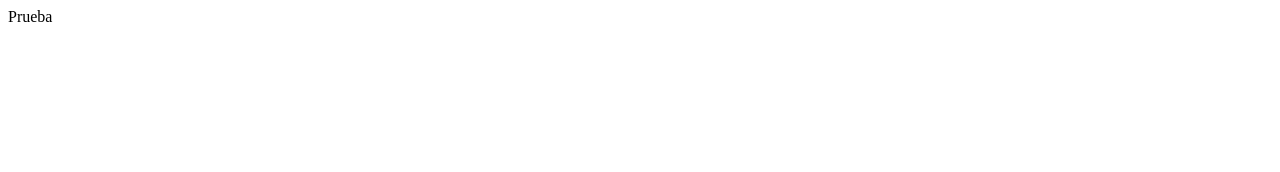
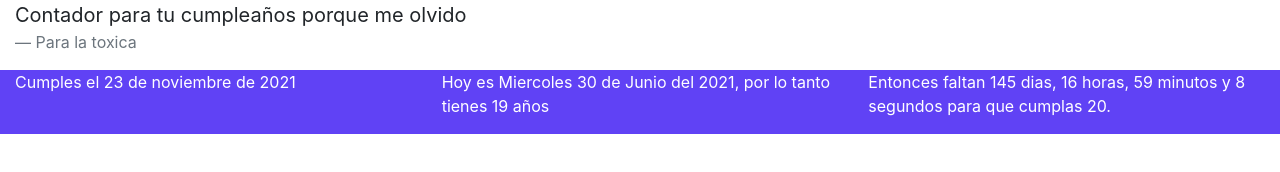
Before and after one commit to 99Arrzel/CraniumAdamantium.github.io, a plain HTML site: page cumple/lore.html in a window 1280 px wide. Drawn offline with nearby package versions, Linux system fonts and the light colour scheme.

Commit message:
ContadorSimple

```diff
--- a/cumple/lore.html
+++ b/cumple/lore.html
@@ -1,12 +1,117 @@
 <!DOCTYPE html>
 <html lang="en">
   <head>
+    <!-- Bootstrap porque no voy a hacerlo a mano -->
+    <link
+      rel="stylesheet"
+      href="https://cdn.jsdelivr.net/npm/bootstrap@4.6.0/dist/css/bootstrap.min.css"
+      integrity="sha384-B0vP5xmATw1+K9KRQjQERJvTumQW0nPEzvF6L/Z6nronJ3oUOFUFpCjEUQouq2+l"
+      crossorigin="anonymous"
+    />
+    <script
+      src="https://code.jquery.com/jquery-3.5.1.slim.min.js"
+      integrity="sha384-DfXdz2htPH0lsSSs5nCTpuj/zy4C+OGpamoFVy38MVBnE+IbbVYUew+OrCXaRkfj"
+      crossorigin="anonymous"
+    ></script>
+    <script
+      src="https://cdn.jsdelivr.net/npm/bootstrap@4.6.0/dist/js/bootstrap.bundle.min.js"
+      integrity="sha384-Piv4xVNRyMGpqkS2by6br4gNJ7DXjqk09RmUpJ8jgGtD7zP9yug3goQfGII0yAns"
+      crossorigin="anonymous"
+    ></script>
+    <!--  -->
     <meta charset="UTF-8" />
     <meta http-equiv="X-UA-Compatible" content="IE=edge" />
     <meta name="viewport" content="width=device-width, initial-scale=1.0" />
     <title>Cumpleaños de Lore</title>
   </head>
   <body>
-    Prueba
+    <div class="container-fluid">
+      <div class="row">
+        <div class="col-md-12">
+          <blockquote class="blockquote">
+            <p class="mb-0">Contador para tu cumpleaños porque me olvido</p>
+            <footer class="blockquote-footer">Para la toxica</footer>
+          </blockquote>
+          <div class="row" style="background-color: #6042f5">
+            <div class="col-md-4">
+              <p class="text-white">Cumples el 23 de noviembre de 2021</p>
+            </div>
+
+            <div class="col-md-4">
+              <p id="hoy" class="text-white">Para ese dia falta...</p>
+            </div>
+            <div class="col-md-4">
+              <p id="fecha" class="text-white">2020</p>
+            </div>
+          </div>
+        </div>
+      </div>
+    </div>
   </body>
 </html>
+<script>
+  const date = new Date();
+  const queMesEs = date.getMonth();
+  const queDiaEs = date.getDay();
+  const elmes = [
+    "Enero",
+    "Febrero",
+    "Marzo",
+    "Abril",
+    "Mayo",
+    "Junio",
+    "Julio",
+    "Agosto",
+    "Septiembre",
+    "Octubre",
+    "Noviembre",
+    "Dicienmbre",
+  ];
+  const losdias = [
+    "Domingo",
+    "Lunes",
+    "Martes",
+    "Miercoles",
+    "Jueves",
+    "Viernes",
+    "Sabado",
+  ];
+  const nacimiento = 2001;
+  tuEdad = function () {
+    if (parseInt(date.getUTCDate()) >= 23 && parseInt(queMesEs) >= 11) {
+      return Math.abs(nacimiento - date.getFullYear());
+    } else {
+      return Math.abs(nacimiento - date.getFullYear() + 1);
+    }
+  };
+  // No sé si hay una forma más fácil de traducir XD
+  function escrito() {
+    return `Hoy es ${losdias[queDiaEs]} ${date.getUTCDate()} de ${
+      elmes[queMesEs]
+    } del ${date.getFullYear()}, por lo tanto tienes ${tuEdad()} años`;
+  }
+
+  var update = setInterval(function () {
+    const tucumple = new Date(
+      `Nov 23, ${date.getFullYear()} 15:37:25`
+    ).getTime();
+    const hoy = new Date().getTime();
+    const faltante = tucumple - hoy;
+    const faltanteDias = Math.floor(faltante / (1000 * 60 * 60 * 24));
+    const faltanteHoras = Math.floor(
+      (faltante % (1000 * 60 * 60 * 24)) / (1000 * 60 * 60)
+    );
+    const faltanteMinutos = Math.floor(
+      (faltante % (1000 * 60 * 60)) / (1000 * 60)
+    );
+    const faltanteSegundos = Math.floor((faltante % (1000 * 60)) / 1000);
+
+    // const diasFaltantes = Math.floor(date.)
+    document.getElementById(
+      "fecha"
+    ).innerHTML = `Entonces faltan ${faltanteDias} dias, ${faltanteHoras} horas, ${faltanteMinutos} minutos y ${faltanteSegundos} segundos para que cumplas ${
+      tuEdad() + 1
+    }.`;
+  }, 1000);
+  document.getElementById("hoy").innerHTML = escrito();
+</script>
```
